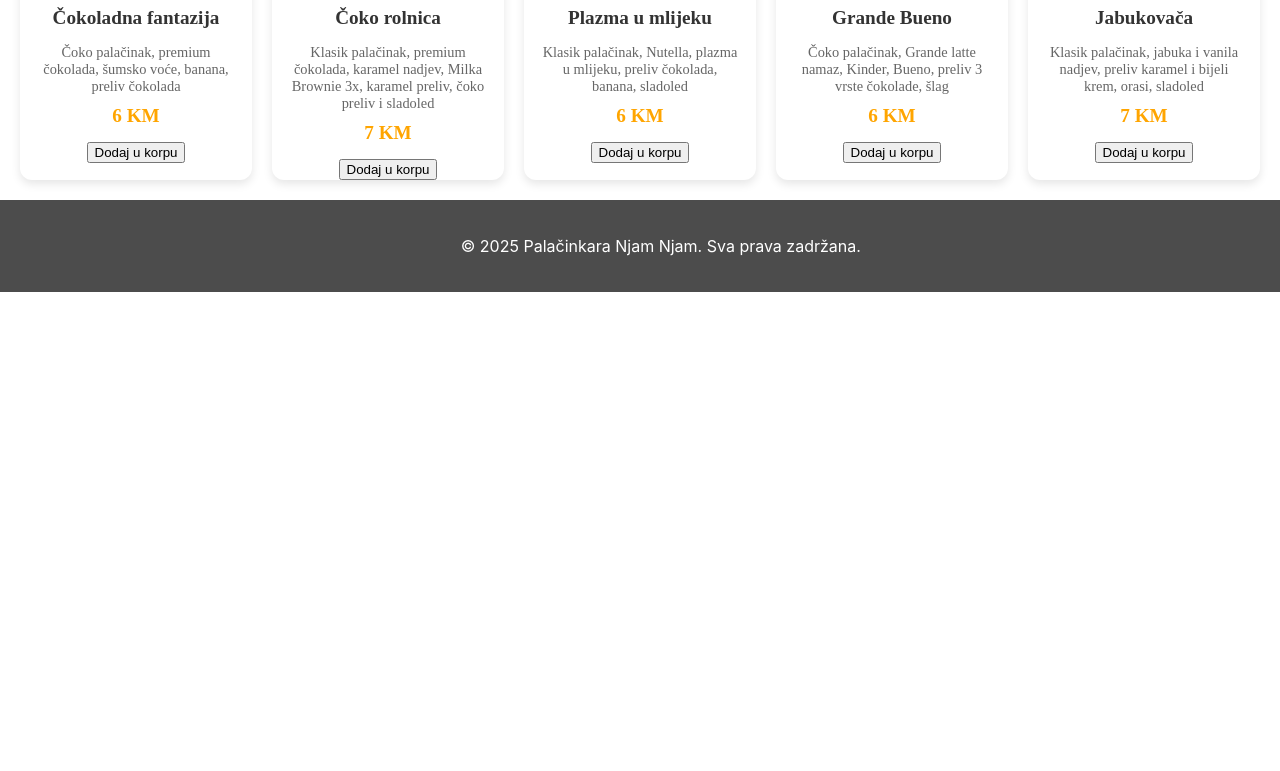
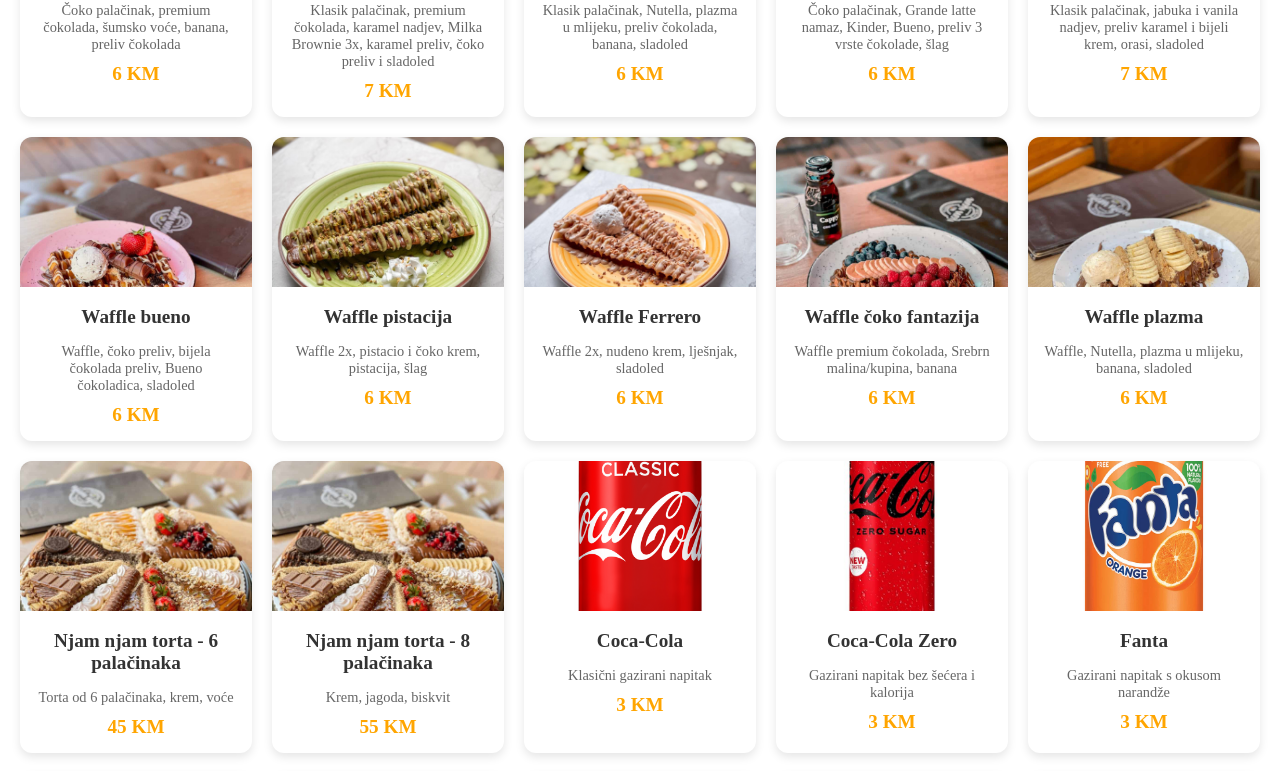
Before and after one commit to AjnaKaric296/Palacinkara-Njam-Njam, a React (Create React App) app: page /palacinke in a window 1280 px wide. Shown: the part 1614-2385 px from the top of the page. Before the commit the page ends 1906 px from the top, so only its background shows below. Built offline with nearby package versions, Linux system fonts and the light colour scheme.

Commit message:
dodala sam sve proizvode u admin panel

```diff
--- a/src/ProductContext.js
+++ b/src/ProductContext.js
@@ -108,6 +108,123 @@ const initialProducts = [
     opis: 'Klasik palačinak, jabuka i vanila nadjev, preliv karamel i bijeli krem, orasi, sladoled',
     cijena: 7
   },
+  // Dodaj ove proizvode na kraj initialProducts niza:
+{
+  id: 100,
+  name: 'Waffle bueno',
+  img: '/images/w1.jpeg',
+  opis: 'Waffle, čoko preliv, bijela čokolada preliv, Bueno čokoladica, sladoled',
+  cijena: 6
+},
+{
+  id: 101,
+  name: 'Waffle pistacija',
+  img: '/images/waffle.jpg',
+  opis: 'Waffle 2x, pistacio i čoko krem, pistacija, šlag',
+  cijena: 6
+},
+{
+  id: 102,
+  name: 'Waffle Ferrero',
+  img: '/images/w2.jpg',
+  opis: 'Waffle 2x, nudeno krem, lješnjak, sladoled',
+  cijena: 6
+},
+{
+  id: 103,
+  name: 'Waffle čoko fantazija',
+  img: '/images/w3.jpeg',
+  opis: 'Waffle premium čokolada, Srebrn malina/kupina, banana',
+  cijena: 6
+},
+{
+  id: 104,
+  name: 'Waffle plazma',
+  img: '/images/w4.jpeg',
+  opis: 'Waffle, Nutella, plazma u mlijeku, banana, sladoled',
+  cijena: 6
+
+},
+{
+  id: 200,
+  name: 'Njam njam torta - 6 palačinaka',
+  img: '/images/torte.jpg',
+  opis: 'Torta od 6 palačinaka, krem, voće', // Dodano polje opis radi konzistentnosti
+  cijena: 45
+},
+{
+  id: 201,
+  name: 'Njam njam torta - 8 palačinaka',
+  img: '/images/torte.jpg',
+  opis: 'Krem, jagoda, biskvit',
+  cijena: 55
+},
+{
+  id: 300,
+  name: 'Coca-Cola',
+  img: '/images/pi1.png',
+  opis: 'Klasični gazirani napitak',
+  cijena: 3,
+  category: 'pica'
+},
+{
+  id: 301,
+  name: 'Coca-Cola Zero',
+  img: '/images/pi2.jpg',
+  opis: 'Gazirani napitak bez šećera i kalorija',
+  cijena: 3,
+  category: 'pica'
+},
+{
+  id: 302,
+  name: 'Fanta',
+  img: '/images/pi3.webp',
+  opis: 'Gazirani napitak s okusom narandže',
+  cijena: 3,
+  category: 'pica'
+},
+{
+  id: 303,
+  name: 'Sprite',
+  img: '/images/pi4.jpeg',
+  opis: 'Gazirani napitak s okusom limuna i limete',
+  cijena: 3,
+  category: 'pica'
+},
+{
+  id: 304,
+  name: 'Schweppes',
+  img: '/images/pi5.jpeg',
+  opis: 'Osvježavajući gazirani napitak, razni okusi (tonik, bitter lemon)',
+  cijena: 3,
+  category: 'pica'
+},
+{
+  id: 305,
+  name: 'Cappy narandža',
+  img: '/images/pi6.jpg',
+  opis: 'Voćni sok od narandže, bez gaziranja',
+  cijena: 2.5,
+  category: 'pica'
+},
+{
+  id: 306,
+  name: 'Orangina',
+  img: '/images/pi7.jpg',
+  opis: 'Lagano gazirani napitak od narandže s pulpom',
+  cijena: 3.5,
+  category: 'pica'
+},
+{
+  id: 307,
+  name: 'Limona',
+  img: '/images/pi8.jpeg',
+  opis: 'Gazirani napitak s okusom limuna',
+  cijena: 2.5,
+  category: 'pica'
+}
+
+
 ];
 
 export const ProductProvider = ({ children }) => {
--- a/src/palacinke.js
+++ b/src/palacinke.js
@@ -6,6 +6,8 @@ import { useProducts } from './ProductContext';
 const Palacinke = () => {
   const { addToCart } = useCart();
   const { products } = useProducts();
+
+  const user = JSON.parse(localStorage.getItem('loggedInUser'));
 
 return (
   <div className="container">
@@ -17,24 +19,33 @@ const Palacinke = () => {
           <div className="card-title">{card.name}</div>
           <div className="card-description">{card.opis}</div>
           <div className="card-price">{card.cijena} KM</div>
+
+          {user?.role === 'Guest' && (
             <button
               className="bg-yellow-400 hover:bg-yellow-500 text-black font-semibold py-1 px-3 mt-2 rounded"
-              onClick={() => addToCart({
+              onClick={() =>
+                addToCart({
                   id: card.id,
                   naziv: card.name,
                   cijena: parseFloat(card.cijena),
-              })}
+                })
+              }
             >
               Dodaj u korpu
             </button>
+          )}
         </div>
       ))}
     </div>
+
+    {user?.role === 'Guest' && (
       <Link to="/Guest">
         <button className="naruci-btn-fix">Pogledaj korpu</button>
       </Link>
+    )}
   </div>
 );
+
 };
 
 export default Palacinke;
--- a/src/pica.js
+++ b/src/pica.js
@@ -1,90 +1,47 @@
 import React from 'react';
 import { Link } from 'react-router-dom';
 import { useCart } from './CartContext';
-
+import { useProducts } from './ProductContext';
+ const user = JSON.parse(localStorage.getItem('loggedInUser'));
 const Pica = () => {
   const { addToCart } = useCart();
-  const cards = [
-    {
-      name: 'Coca-Cola',
-      img: '/images/pi1.png',
-      opis: 'Klasični gazirani napitak',
-      cijena: '3 KM'
-    },
-    {
-      name: 'Coca-Cola Zero',
-      img: '/images/pi2.jpg',
-      opis: 'Gazirani napitak bez šećera i kalorija',
-      cijena: '3 KM'
-    },
-     {
-      name: 'Fanta ',
-      img: '/images/pi3.webp',
-      opis: 'Gazirani napitak s okusom narandže',
-      cijena: '3 KM'
-    },
-     {
-      name: 'Sprite ',
-      img: '/images/pi4.jpeg',
-      opis: 'Gazirani napitak s okusom limuna i limete',
-      cijena: '3 KM'
-    },
-     {
-      name: 'Schweppes  ',
-      img: '/images/pi5.jpeg',
-      opis: 'Osvježavajući gazirani napitak, razni okusi (tonik, bitter lemon).',
-      cijena: '3 KM'
-    },
-     {
-      name: 'Cappy narandža ',
-      img: '/images/pi6.jpg',
-      opis: 'Voćni sok od narandže, bez gaziranja',
-      cijena: '2.5 KM'
-    },
-     {
-      name: 'Orangina  ',
-      img: '/images/pi7.jpg',
-      opis: 'Lagano gazirani napitak od narandže s pulpom',
-      cijena: '3.5 KM'
-    },
-    {
-      name: 'Limona  ',
-      img: '/images/pi8.jpeg',
-      opis: 'Gazirani napitak s okusom limuna',
-      cijena: '2.5 KM'
-    },
+  const { products } = useProducts();
 
-  ];
+  const picaProducts = products.filter(p => p.category === 'pica');
 
   return (
     <div className="container">
-      <h1>Palačinke</h1>
+      <h1>Pića</h1>
       <div className="cards">
-        {cards.map((card, index) => (
-          <div key={index} className="card">
+        {picaProducts.map((card) => (
+          <div key={card.id} className="card">
             <img src={card.img} alt={card.name} className="card-image" />
             <div className="card-title">{card.name}</div>
             <div className="card-description">{card.opis}</div>
-            <div className="card-price">{card.cijena}</div>
+            <div className="card-price">{card.cijena} KM</div>
+              {user?.role === 'Guest' && (
                         <button
                           className="bg-yellow-400 hover:bg-yellow-500 text-black font-semibold py-1 px-3 mt-2 rounded"
                           onClick={() =>
                             addToCart({
-                  id: index + 100,
+                              id: card.id,
                               naziv: card.name,
-                  cijena: parseFloat(card.cijena), // '6 KM' → 6
+                              cijena: parseFloat(card.cijena),
                             })
                           }
                         >
                           Dodaj u korpu
                         </button>
+                      )}
                     </div>
                   ))}
                 </div>
 
+                {user?.role === 'Guest' && (
                   <Link to="/Guest">
                     <button className="naruci-btn-fix">Pogledaj korpu</button>
                   </Link>
+                )}
               </div>
   );
 };
--- a/src/torte.js
+++ b/src/torte.js
@@ -1,53 +1,51 @@
 import React from 'react';
 import { Link } from 'react-router-dom';
 import { useCart } from './CartContext';
-
+import { useProducts } from './ProductContext';
+ const user = JSON.parse(localStorage.getItem('loggedInUser'));
 const Torte = () => {
   const { addToCart } = useCart();
-  const cards = [
-    {
-      name: 'Njam njam torta - 6 palačinaka',
-      img: '/images/torte.jpg',
+  const { products } = useProducts();
 
-      cijena: '45 KM'
-    },
-    {
-      name: 'Njam njam torta - 8 palačinaka',
-      img: '/images/torte.jpg',
-      opis: 'Krem, jagoda, biskvit',
-      cijena: '55 KM'
-    }
-  ];
+
+  // Pronađi samo torte po imenu
+  const torteProducts = products.filter(p =>
+    p.name.toLowerCase().includes('torta')
+  );
 
   return (
     <div className="container">
-      <h1>Palačinke</h1>
+      <h1>Torte</h1>
       <div className="cards">
-        {cards.map((card, index) => (
-          <div key={index} className="card">
+        {torteProducts.map((card) => (
+          <div key={card.id} className="card">
             <img src={card.img} alt={card.name} className="card-image" />
             <div className="card-title">{card.name}</div>
             <div className="card-description">{card.opis}</div>
-            <div className="card-price">{card.cijena}</div>
+            <div className="card-price">{card.cijena} KM</div>
+             {user?.role === 'Guest' && (
                        <button
                          className="bg-yellow-400 hover:bg-yellow-500 text-black font-semibold py-1 px-3 mt-2 rounded"
                          onClick={() =>
                            addToCart({
-                  id: index + 100,
+                             id: card.id,
                              naziv: card.name,
-                  cijena: parseFloat(card.cijena), // '6 KM' → 6
+                             cijena: parseFloat(card.cijena),
                            })
                          }
                        >
                          Dodaj u korpu
                        </button>
+                     )}
                    </div>
                  ))}
                </div>
 
+               {user?.role === 'Guest' && (
                  <Link to="/Guest">
                    <button className="naruci-btn-fix">Pogledaj korpu</button>
                  </Link>
+               )}
              </div>
   );
 };
--- a/src/waffle.js
+++ b/src/waffle.js
@@ -1,72 +1,49 @@
 import React from 'react';
 import { Link } from 'react-router-dom';
 import { useCart } from './CartContext';
+import { useProducts } from './ProductContext';
 
 const Waffle = () => {
-  const { addToCart } = useCart(); // ✅ dodano!
+  const { addToCart } = useCart();
+  const { products } = useProducts();
 
-  const cards = [
-    {
-      name: 'Waffle bueno',
-      img: '/images/w1.jpeg',
-      opis: 'Waffle, čoko preliv, bijela čokolada preliv, Bueno čokoladica, sladoled',
-      cijena: '6 KM'
-    },
-    {
-      name: 'Waffle pistacija',
-      img: '/images/waffle.jpg',
-      opis: 'Waffle 2x, pistacio i čoko krem, pistacija, šlag',
-      cijena: '6 KM'
-    },
-    {
-      name: 'Waffle Ferrero ',
-      img: '/images/w2.jpg',
-      opis: 'Waffle 2x, nudeno krem, lješnjak, sladoled',
-      cijena: '6 KM'
-    },
-    {
-      name: 'Waffle čoko fantazija',
-      img: '/images/w3.jpeg',
-      opis: 'Waffle premium čokolada, Srebrn malina/kupina, banana',
-      cijena: '6 KM'
-    },
-    {
-      name: 'Waffle plazma',
-      img: '/images/w4.jpeg',
-      opis: 'Waffle, Nutella, plazma u mlijeku, banana, sladoled',
-      cijena: '6 KM'
-    },
-  ];
+  // Filtriramo samo waffle proizvode po ID-u
+  const waffleProducts = products.filter(p => p.name.toLowerCase().includes('waffle'));
+const user = JSON.parse(localStorage.getItem('loggedInUser'));
 
   return (
     <div className="container">
       <h1>Waffle</h1>
       <div className="cards">
-        {cards.map((card, index) => (
-          <div key={index} className="card">
+        {waffleProducts.map((card) => (
+          <div key={card.id} className="card">
             <img src={card.img} alt={card.name} className="card-image" />
             <div className="card-title">{card.name}</div>
             <div className="card-description">{card.opis}</div>
-            <div className="card-price">{card.cijena}</div>
+            <div className="card-price">{card.cijena} KM</div>
+             {user?.role === 'Guest' && (
                        <button
                          className="bg-yellow-400 hover:bg-yellow-500 text-black font-semibold py-1 px-3 mt-2 rounded"
                          onClick={() =>
                            addToCart({
-                  id: index + 100,
+                             id: card.id,
                              naziv: card.name,
-                  cijena: parseFloat(card.cijena), // "6 KM" → 6
+                             cijena: parseFloat(card.cijena),
                            })
                          }
                        >
                          Dodaj u korpu
                        </button>
+                     )}
                    </div>
                  ))}
                </div>
 
+               {user?.role === 'Guest' && (
                  <Link to="/Guest">
                    <button className="naruci-btn-fix">Pogledaj korpu</button>
                  </Link>
+               )}
              </div>
   );
 };
```
Lines whose indentation alone changed are shown as unchanged.
